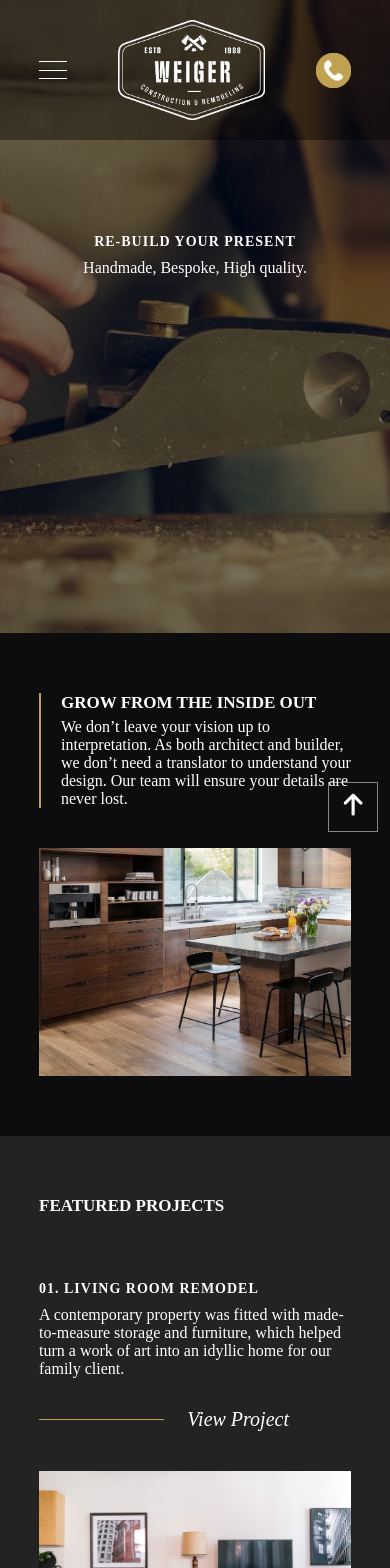
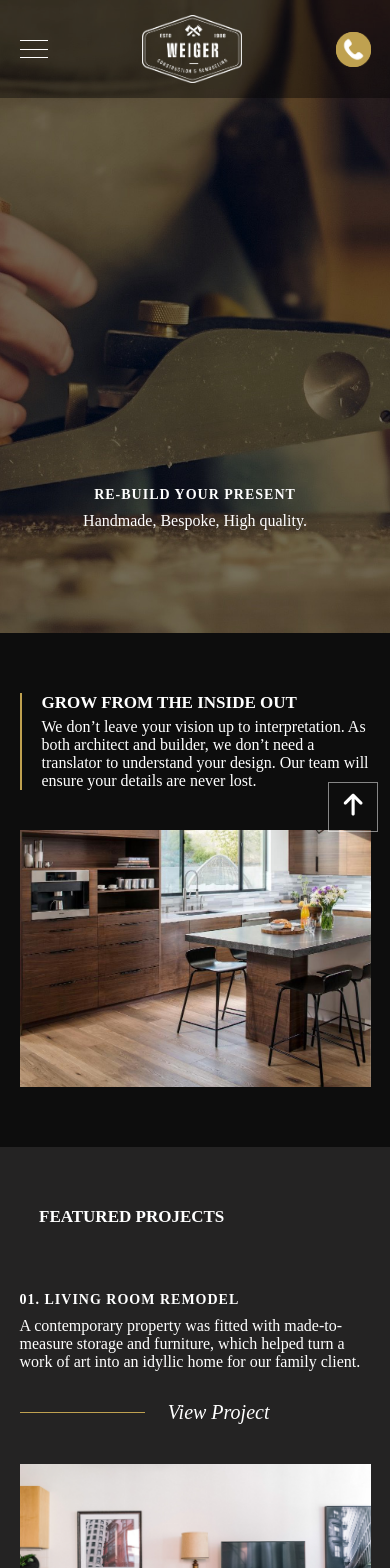
Before and after one commit to itacamba/carpenter-website, a React (Create React App) app: page / in a window 390 px wide. Shown: the top 1568 px of the page. Built offline with nearby package versions, Linux system fonts and the light colour scheme; a web font is replaced by a local one.

Commit message:
fixed spacing, to make container bigger

```diff
--- a/src/App.css
+++ b/src/App.css
@@ -110,13 +110,13 @@ p{
     padding: 60px 0;
   }
   .column-40{
-    width: 80%;
+    width: 90%;
   }
   .column-45{
-    width: 80%;
+    width: 90%;
   }
   .column-50{
-    width: 80%;
+    width: 90%;
   }
 
 }
--- a/src/components/ChooseUs.js
+++ b/src/components/ChooseUs.js
@@ -12,20 +12,24 @@ import "./css/ChooseUs.css"
 
 const ChooseUs = () => {
     const settings = {
-        dots: true,
+        // dots: true,
         infinite: true,
+        autoplay: true,
         speed: 500,
         slidesToShow: 1,
-        slidesToScroll: 1
+        slidesToScroll: 1,
+        arrows: false
       };
 
     return (
+        <div>
             <div id="why-us" className="why-us">
                 <h1>WHY CHOOSE US?</h1>
                 <p>We meticulously plan each project we work on.
                     From our initial meeting through to installation, our
                     Team follows a process that allows us to ensure
                     Quality and creativity.</p>
+            </div>
             <Slider {...settings}>
                     <div className="each-slide">
                         <img src={Slide1} alt="" width="100%"  />
--- a/src/components/css/ChooseUs.css
+++ b/src/components/css/ChooseUs.css
@@ -8,7 +8,8 @@
     padding: 120px 10%;
 }
 .slick-slider{
-    margin-top: 60px;
+    width: 100%;
+    padding: 0;
 }
 .slick-dots li.slick-active button:before{
     color: #fff;
@@ -17,3 +18,8 @@
 .slick-dots li button:before {
     color: rgba(255,255,255.5)
 }
+@media screen and (max-width: 500px){
+    .why-us{
+        padding: 80px 5%;
+    }
+}
--- a/src/components/css/Contact.css
+++ b/src/components/css/Contact.css
@@ -122,3 +122,12 @@
     color: rgb(165, 7, 7);
     font-size: 14px;
 }
+
+@media screen and (max-width: 500px){
+    #contact{
+        padding: 60px 5%;
+    }
+    .contact-form{
+        padding: 15px;
+    }
+}
--- a/src/components/css/Header.css
+++ b/src/components/css/Header.css
@@ -123,6 +123,13 @@
     }
 }
 @media screen and (max-width: 500px){
+    .header{
+        padding: 15px 5%;
+    }
+    .logo{
+        width: 100px;
+        min-height: 68px;
+    }
     .mobile-icon{
         width: 28px;
         height: 18px;
--- a/src/components/css/Main.css
+++ b/src/components/css/Main.css
@@ -20,7 +20,7 @@
 }
 @media screen and (max-width: 750px){
     .main-content{
-        top: 30%;
+        top: 60%;
     }
     .main{
         height: 75vh;
--- a/src/components/css/ServingMaryland.css
+++ b/src/components/css/ServingMaryland.css
@@ -5,6 +5,7 @@
     background-repeat: no-repeat;
     text-align: center;
     padding: 150px 0;
+    margin-top: -5px;
 }
 .serving-maryland-content{
     padding: 0 10%;
```
Lines whose indentation alone changed are shown as unchanged.
